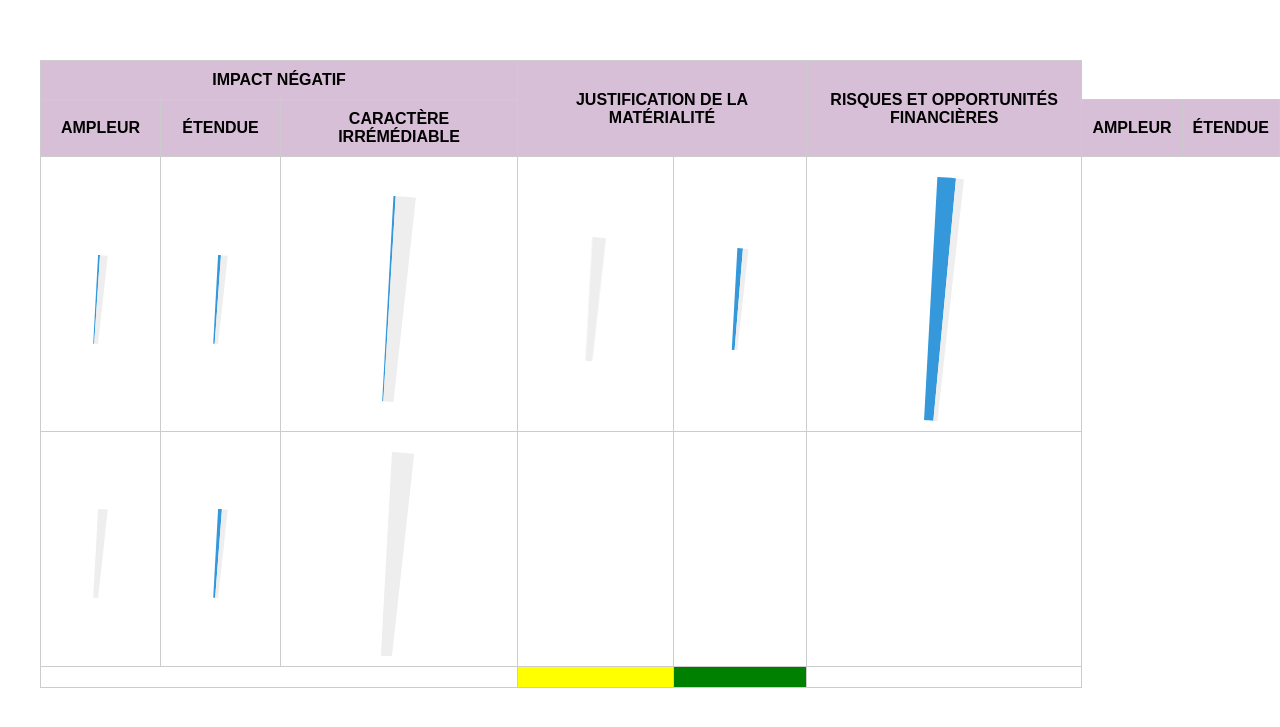
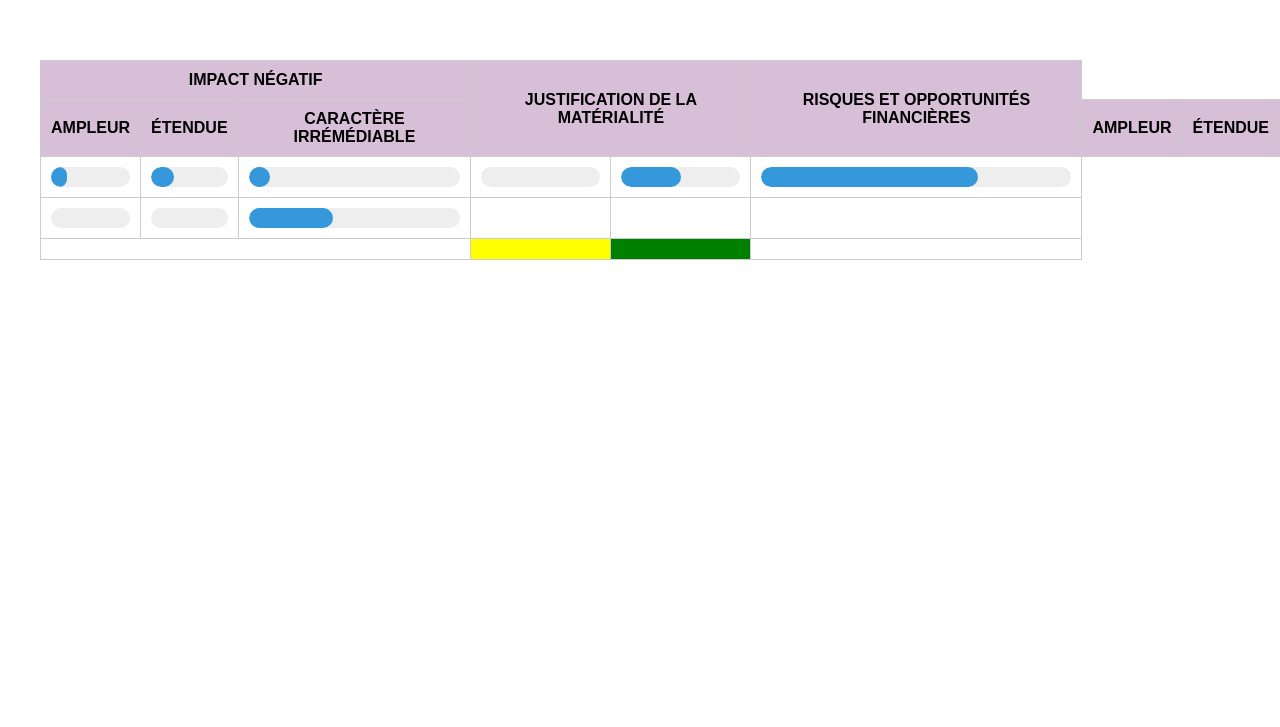
Before and after one commit to Nyftheart/WEBPHPESRS, a PHP site: page /tableur.php in a window 1280 px wide. Shown: the top 727 px of the page. Run offline with PHP 8.4, Linux system fonts and the light colour scheme; lists and menus that the app fills with data are empty.

Commit message:
ajout debut style

```diff
--- a/tableur.php
+++ b/tableur.php
@@ -4,9 +4,8 @@
     <meta charset="UTF-8">
     <meta name="viewport" content="width=device-width, initial-scale=1.0">
     <title>Justification de la Matérialité</title>
-    <link rel="stylesheet" href="styles.css">
-    <script src="https://cdn.jsdelivr.net/npm/chart.js"></script>
 </head>
+<body>
 <style>
     body {
         font-family: Arial, sans-serif;
@@ -41,12 +40,52 @@
     }
 
     .gauge {
+        width: 100%;
+        height: 20px;
+        background-color: #eee;
+        position: relative;
+        border-radius: 10px;
+        overflow: hidden;
+    }
+
+    .gauge::after {
+        content: '';
+        display: block;
+        height: 100%;
+        background-color: #3498db;
+        width: 0;
+        border-radius: 10px;
+        transition: width 0.5s;
+    }
+
+    .gauge[data-value="20"]::after { width: 20%; }
+    .gauge[data-value="30"]::after { width: 30%; }
+    .gauge[data-value="10"]::after { width: 10%; }
+    .gauge[data-value="0"]::after { width: 0%; }
+    .gauge[data-value="50"]::after { width: 50%; }
+    .gauge[data-value="70"]::after { width: 70%; }
+    .gauge[data-value="40"]::after { width: 40%; }
+
+    .results {
+        display: flex;
+        justify-content: space-around;
+    }
+
+    .result {
         width: 100px;
-        height: 100px;
+        height: 50px;
+        margin: 10px;
+    }
+
+    .result-yellow {
+        background-color: yellow;
+    }
+
+    .result-green {
+        background-color: green;
     }
 
 </style>
-<body>
 <div class="container">
     <table>
         <thead>
@@ -65,17 +104,17 @@
         </thead>
         <tbody>
         <tr>
-            <td><canvas id="gauge1" class="gauge"></canvas></td>
-            <td><canvas id="gauge2" class="gauge"></canvas></td>
-            <td><canvas id="gauge3" class="gauge"></canvas></td>
-            <td><canvas id="gauge4" class="gauge"></canvas></td>
-            <td><canvas id="gauge5" class="gauge"></canvas></td>
-            <td><canvas id="gauge6" class="gauge"></canvas></td>
+            <td><div class="gauge" data-value="20"></div></td>
+            <td><div class="gauge" data-value="30"></div></td>
+            <td><div class="gauge" data-value="10"></div></td>
+            <td><div class="gauge" data-value="0"></div></td>
+            <td><div class="gauge" data-value="50"></div></td>
+            <td><div class="gauge" data-value="70"></div></td>
         </tr>
         <tr>
-            <td><canvas id="gauge7" class="gauge"></canvas></td>
-            <td><canvas id="gauge8" class="gauge"></canvas></td>
-            <td><canvas id="gauge9" class="gauge"></canvas></td>
+            <td><div class="gauge" data-value="0"></div></td>
+            <td><div class="gauge" data-value="0"></div></td>
+            <td><div class="gauge" data-value="40"></div></td>
             <td></td>
             <td></td>
             <td></td>
@@ -89,6 +128,9 @@
         </tbody>
     </table>
 </div>
+</body>
+</html>
+
 <script>
     document.addEventListener('DOMContentLoaded', function() {
         const gaugeConfigs = [
```
